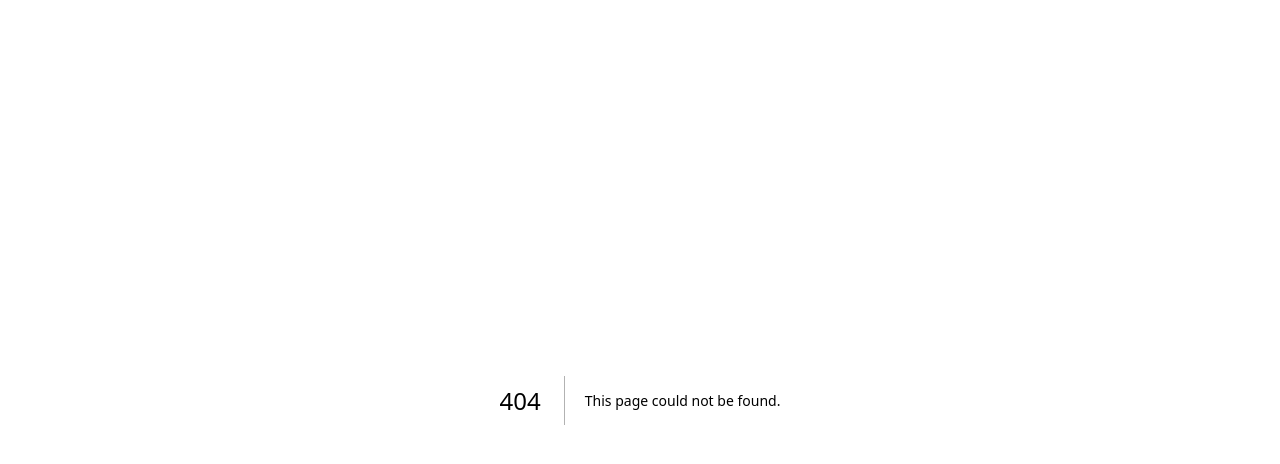
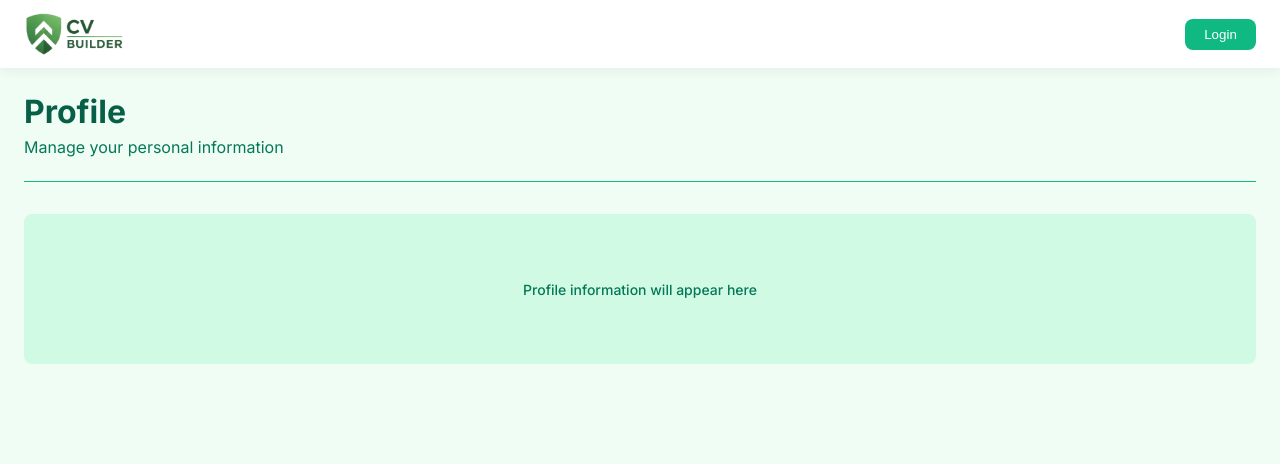
Before and after one commit to MuhammadAhmedKhalid/CV_Builder, a Next.js app in the folder client/: page /profile in a window 1280 px wide. Before the commit this address had no page. Shown: the top 464 px of the page. Built offline with nearby package versions, Linux system fonts and the light colour scheme.

Commit message:
feat: add profile page with navigation dropdown

```diff
--- a/client/components/AppHeader.tsx
+++ b/client/components/AppHeader.tsx
@@ -173,11 +173,28 @@ const LoginButton = ({ onClick }: { onClick: () => void }) => (
 const Dropdown = ({
   onLogout,
   onSettings,
+  onProfile,
 }: {
   onLogout: () => void;
   onSettings: () => void;
+  onProfile: () => void;
 }) => (
   <div style={styles.dropdown}>
+    <button
+      style={styles.dropdownItem}
+      onClick={onProfile}
+      onMouseEnter={(e) => {
+        e.currentTarget.style.backgroundColor = Colors.SECONDARY;
+        e.currentTarget.style.color = Colors.PRIMARY;
+      }}
+      onMouseLeave={(e) => {
+        e.currentTarget.style.backgroundColor = "transparent";
+        e.currentTarget.style.color = Colors.PRIMARY_DARK;
+      }}
+    >
+      Profile
+    </button>
+
     <button
       style={styles.dropdownItem}
       onClick={onSettings}
@@ -271,6 +288,10 @@ export default function AppHeader() {
                   setDropdownOpen(false);
                   router.push(ROUTES.SETTINGS);
                 }}
+                onProfile={() => {
+                  setDropdownOpen(false);
+                  router.push(ROUTES.PROFILE);
+                }}
               />
             )}
           </div>
--- a/client/lib/paths.ts
+++ b/client/lib/paths.ts
@@ -12,4 +12,5 @@ export const ROUTES = {
   SIGNUP: "/signup",
   CV_EDITOR: "/cv-editor",
   SETTINGS: "/settings",
+  PROFILE: "/profile",
 };
--- /dev/null
+++ b/client/pages/profile.tsx
@@ -0,0 +1,84 @@
+"use client";
+
+import AppHeader from "@/components/AppHeader";
+import * as Colors from "@/lib/colors";
+
+export default function ProfilePage() {
+  return (
+    <div
+      style={{
+        minHeight: "100vh",
+        backgroundColor: Colors.LIGHT_GRAY,
+        display: "flex",
+        flexDirection: "column",
+      }}
+    >
+      <AppHeader />
+
+      <main
+        style={{
+          flex: 1,
+          display: "flex",
+          justifyContent: "center",
+          padding: "24px",
+        }}
+      >
+        <section
+          style={{
+            width: "100%", // Full width
+          }}
+        >
+          {/* Heading */}
+          <header style={{ marginBottom: "24px" }}>
+            <h1
+              style={{
+                fontSize: "32px",
+                fontWeight: 700,
+                color: Colors.PRIMARY_DARK,
+                marginBottom: "6px",
+              }}
+            >
+              Profile
+            </h1>
+            <p
+              style={{
+                fontSize: "16px",
+                color: Colors.PRIMARY,
+              }}
+            >
+              Manage your personal information
+            </p>
+          </header>
+
+          {/* Subtle separator for future profile fields */}
+          <hr
+            style={{
+              border: "none",
+              height: "1px",
+              backgroundColor: Colors.BORDER_PRIMARY,
+              marginBottom: "32px",
+            }}
+          />
+
+          {/* Placeholder for future profile fields */}
+          <div
+            style={{
+              minHeight: "150px",
+              width: "100%", // make placeholder full width
+              display: "flex",
+              alignItems: "center",
+              justifyContent: "center",
+              color: Colors.PRIMARY,
+              fontSize: "14px",
+              fontWeight: 500,
+              backgroundColor: Colors.SECONDARY, // subtle visual block
+              borderRadius: "8px",
+            }}
+          >
+            Profile information will appear here
+          </div>
+        </section>
+      </main>
+    </div>
+  );
+}
```
